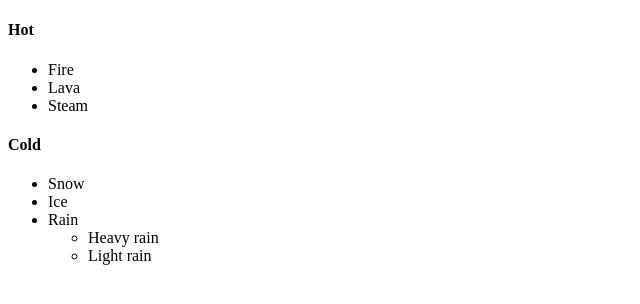
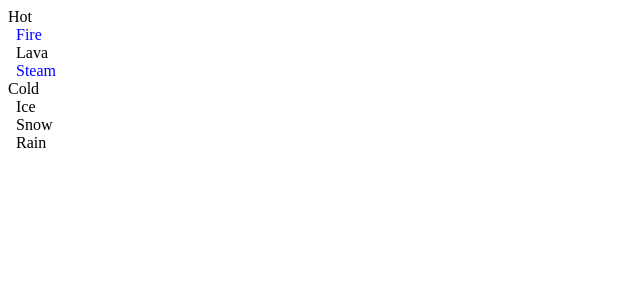
Before and after one commit to SumailaItech/jQuery-Shop-App, a plain HTML site: page index.html in a window 1280 px wide. Shown: the whole page, without its empty margins (0-640 px from the left). Drawn offline with Linux system fonts and the light colour scheme.

Commit message:
Successfully learn how find object in the Dom with find function in jquery

```diff
--- a/css/style.css
+++ b/css/style.css
@@ -1,3 +1,8 @@
 .highlight{
-    color: #F00;
+    /* background-color: #FF0; */
+    color: #00F;
 }
+
+.item{
+    margin-left: 8px;
+}
--- a/index.html
+++ b/index.html
@@ -10,23 +10,20 @@
 </head>
 <body>
    <div id="container">
-    <h4>Hot</h4>
-    <ul>
-        <li class="non-solid" id="fire">Fire</li>
-        <li class="solid">Lava</li>
-        <li class="non-sold">Steam</li>
-    </ul>
+    <div class="title">Hot</div>
+     <div class="hot">
+         <div class="item non-solid">Fire</div>
+         <div class="item solid">Lava</div>
+         <div class="item non-solid">Steam</div>
+     </div>
+   </div>
 
-    <h4>Cold</h4>
-    <ul>
-        <li class="solid">Snow</li>
-        <li class="solid">Ice</li>
-        <li class="non-solid">Rain</li>
-        <ul>
-            <li class="non-solid">Heavy rain</li>
-            <li class="non-solid">Light rain</li>
-        </ul>
-    </ul>
+   <div class="title">Cold</div>
+     <div class="cold">
+         <div class="item solid">Ice</div>
+         <div class="item non-solid">Snow</div>
+         <div class="item non-solid">Rain</div>
+     </div>
    </div>
 </body>
 </html>
--- a/js/main.js
+++ b/js/main.js
@@ -1,3 +1,7 @@
 $(document).ready(function(){
-   $('#container >>> .solid').addClass('highlight');
+ // $('#container input:required').addClass('highlight');
+$('#container')
+.find('.hot')
+.children('.non-solid')
+.addClass('highlight');
 })
```
